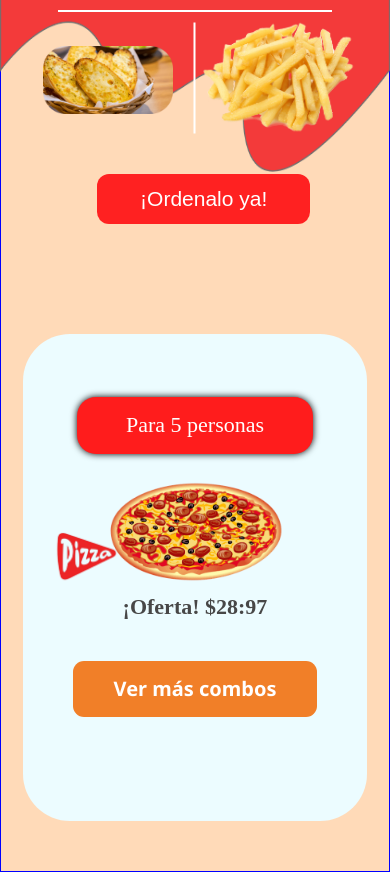
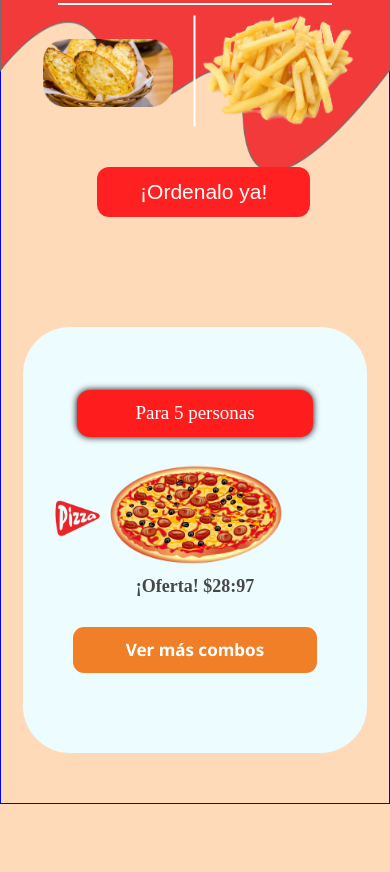
Before and after one commit to Benjaminmq2013/pizza_store, a plain HTML site: page index.html in a window 390 px wide. Shown: the part 961-1833 px from the top of the page. After the commit the page ends 1765 px from the top, so only its background shows below. Drawn offline with Linux system fonts and the light colour scheme; a web font is replaced by a local one.

Commit message:
Pruebas2 en 480px Responsive

```diff
--- a/responsive.css
+++ b/responsive.css
@@ -394,22 +394,34 @@
 }
 
 @media screen and (max-width: 480px){
+    .navbar{
+        height: 83px;
+    }
     .red_background img {
         height: 1133px;
     }
     .number_of_people {
-        height: 57px;
-        font-size: 22px;
+        height: 47px;
+        font-size: 19px;
+        border-radius: 13px;
     }
     .first_offer_text {
-        font-size: 22px;
-        margin-top: 4px;
+        font-size: 18px;
+        margin-top: 3px;
     }
-    .more_combos{
-        height: 56px;
-        font-size: 20px;
+    .more_combos {
+        height: 46px;
+        font-size: 17px;
+        margin-top: 30px;
     }
     .offer_container{
-        height: 407px;
+        height: 346px;
     }
+    .pizza_tag img {
+        height: 46px;
+    }
+    .pizza_tag{
+        top: 170px;
+    }
+
 }
```
